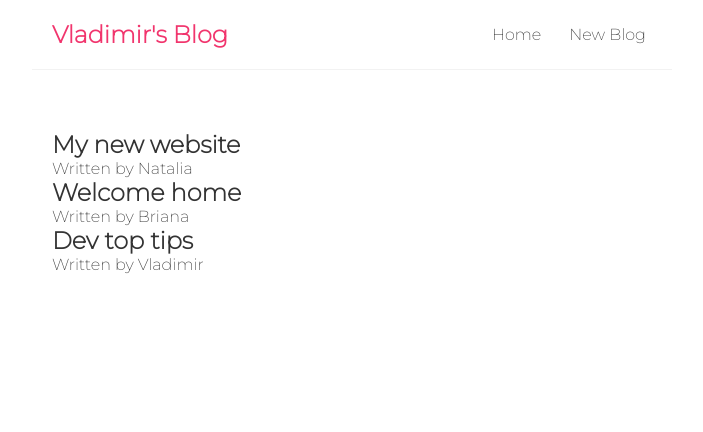
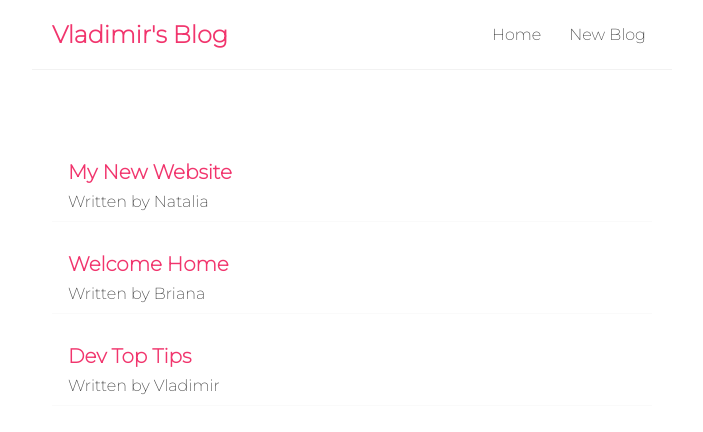
Before and after one commit to DevVlady/vlads-blog-app, a React (Create React App) app: page / in a window 1280 px wide. Shown: the top 432 px of the page, without its empty margins (288-991 px from the left). Built offline with nearby package versions, Linux system fonts and the light colour scheme.

Commit message:
Styled the blogs on the homepage using the index,css file.

```diff
--- a/src/Home.js
+++ b/src/Home.js
@@ -2,9 +2,9 @@
 
 const Home = () => {
     const [blogs, setBlogs] = useState([
-        { title: 'My new website', body: 'lorem ipsum...', author: 'Natalia', id: 1},
-        { title: 'Welcome home', body: 'lorem ipsum...', author: 'Briana', id: 2},
-        { title: 'Dev top tips', body: 'lorem ipsum...', author: 'Vladimir', id: 3},
+        { title: 'My New Website', body: 'lorem ipsum...', author: 'Natalia', id: 1},
+        { title: 'Welcome Home', body: 'lorem ipsum...', author: 'Briana', id: 2},
+        { title: 'Dev Top Tips', body: 'lorem ipsum...', author: 'Vladimir', id: 3},
     ]);
 
     return (
--- a/src/index.css
+++ b/src/index.css
@@ -39,3 +39,20 @@
   margin: 40px auto;
   padding: 20px;
 }
+
+/* Blog styling */
+.blog-preview {
+  padding: 10px 16px;
+  margin: 20px 0;
+  border-bottom: 1px solid #fafafa;
+}
+
+.blog-preview:hover {
+  box-shadow: 1px 3px 5px rgba(0,0,0,0.1);
+}
+
+.blog-preview h2 {
+  font-size: 20px;
+  color: #f1356d;
+  margin-bottom: 8px;
+}
```
